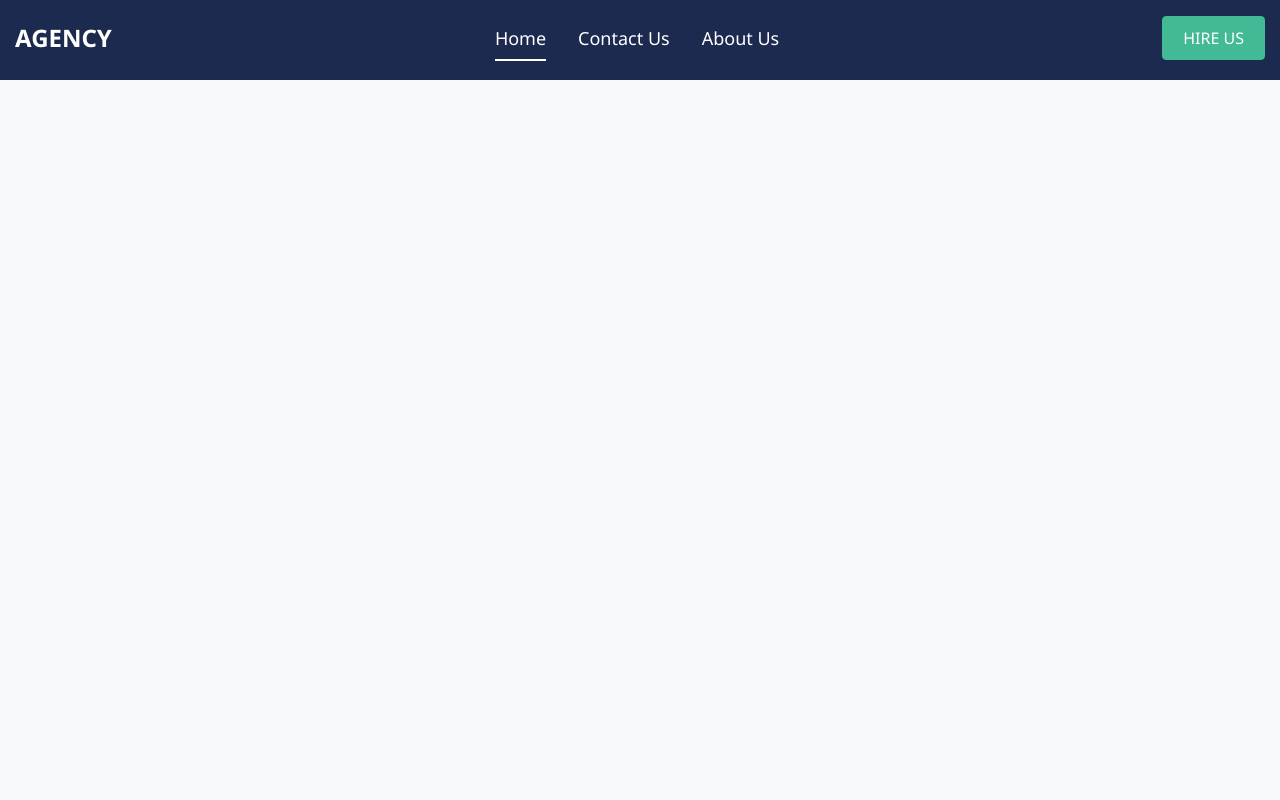
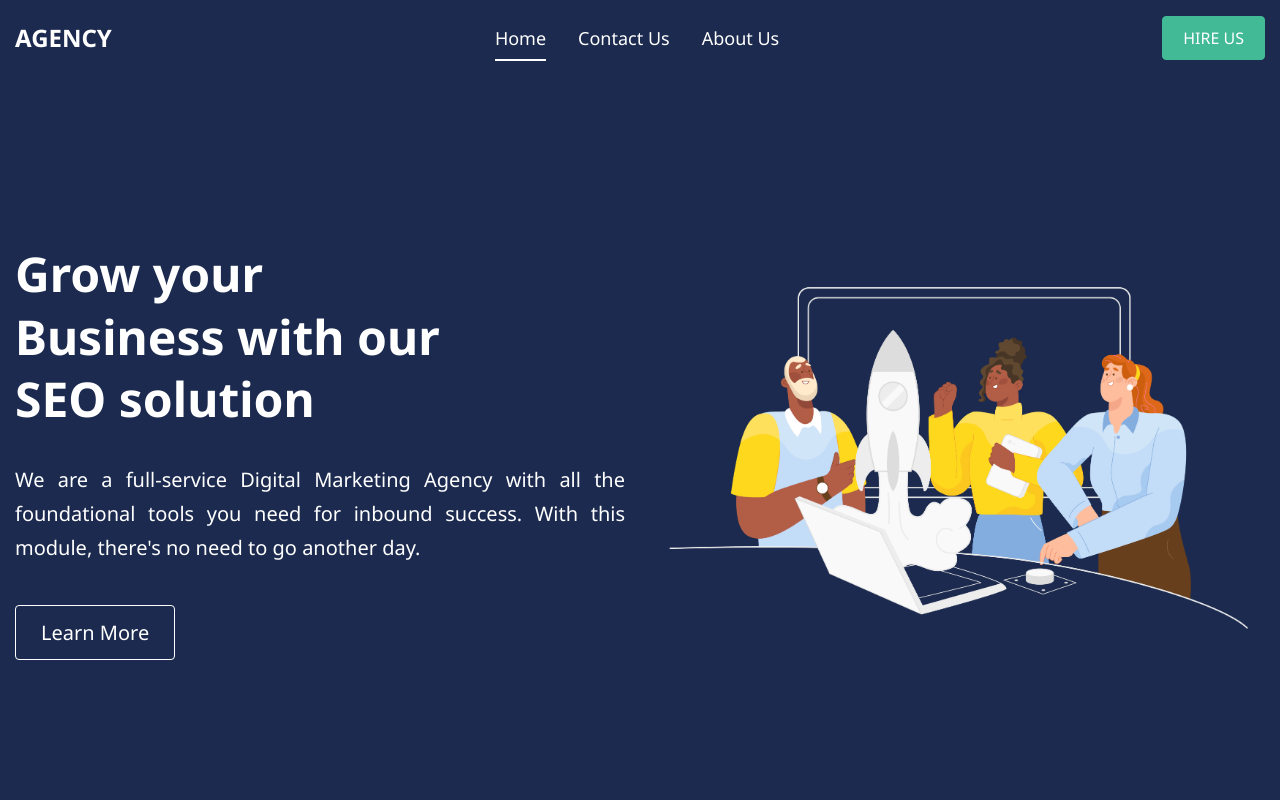
Before and after one commit to arman-borkhani/agency, a Vue app: page / in a window 1280 px wide. Shown: the top 800 px of the page. Built offline with nearby package versions, Linux system fonts and the light colour scheme.

Commit message:
Add hero section

```diff
--- a/src/App.vue
+++ b/src/App.vue
@@ -1,14 +1,17 @@
 <template>
   <the-header></the-header>
+  <hero-section></hero-section>
 </template>
 
 <script>
 import TheHeader from './components/TheHeader';
+import HeroSection from './pages/home/HeroSection';
 
 export default {
   name: 'App',
   components: {
-    TheHeader
+    TheHeader,
+    HeroSection
   }
 }
 </script>
--- /dev/null
+++ b/src/pages/home/HeroSection.vue
@@ -0,0 +1,98 @@
+<template>
+  <section class="hero-sec">
+    <div class="hero-sec__inner">
+      <base-container>
+        <div class="row">
+          <div class="col--12 col--lg-6">
+            <div class="hero-sec__content">
+              <h1 class="hero-sec__title">
+                Grow your
+                Business with our
+                SEO solution
+              </h1>
+              <p class="hero-sec__desc">
+                We are a full-service Digital Marketing Agency with all
+                the foundational tools you need for inbound success.
+                With this module, there's no need to go another day.
+              </p>
+              <base-button link href="#" class="btn btn--outline-white btn--large">
+                Learn More
+              </base-button>
+            </div>
+          </div>
+          <div class="col--12 col--lg-6">
+            <img class="d-none d-lg-block" src="../../assets/hero.png" alt="people working">
+          </div>
+        </div>
+      </base-container>
+    </div>
+  </section>
+</template>
+
+<style scoped>
+.hero-sec {
+  padding-top: 4rem;
+  color: var(--white);
+  position: relative;
+  margin-bottom: 1rem;
+}
+
+.hero-sec__inner {
+  padding-top: 2rem;
+  padding-bottom: 2rem;
+  background-color: var(--primary);
+}
+
+.hero-sec::after {
+  content: "";
+  display: block;
+  height: 8rem;
+  background: url('../../assets/curve-blue.svg') bottom/cover no-repeat;
+}
+
+.hero-sec__content {
+  text-align: center;
+}
+
+.hero-sec__title {
+  font-size: 2.5rem;
+  line-height: 130%;
+}
+
+.hero-sec__desc {
+  font-size: 1.25rem;
+  line-height: 170%;
+  margin-bottom: 2.5rem;
+}
+
+@media screen and (min-width: 992px) {
+  .hero-sec {
+    padding-top: 5rem;
+    margin-bottom: 2rem;
+  }
+
+  .hero-sec__inner {
+    display: flex;
+    align-items: center;
+    min-height: calc(100vh - 5rem);
+  }
+
+  .hero-sec__content {
+    text-align: left;
+  }
+
+  .hero-sec__title {
+    font-size: 3rem;
+    line-height: 130%;
+    max-width: 29rem;
+  }
+
+  .hero-sec__desc {
+    text-align: justify;
+  }
+
+  .hero-sec::after {
+    height: 13rem;
+  }
+}
+</style>
--- a/src/styles/global.css
+++ b/src/styles/global.css
@@ -50,3 +50,34 @@ h6 {
     display: inline-block !important;
   }
 }
+
+@media screen and (min-width: 992px) {
+  .d-lg-block {
+    display: block !important;
+  }
+}
+
+/* ========== Grid ========== */
+
+.row {
+  display: flex;
+  flex-wrap: wrap;
+  margin-right: -15px;
+  margin-left: -15px;
+}
+
+.row [class^="col-"] {
+  padding-right: 15px;
+  padding-left: 15px;
+}
+
+.col--12 {
+  flex: 0 0 100%;
+  max-width: 100%;
+}
+
+@media screen and (min-width: 992px) {
+  .col--lg-6 {
+    flex: 0 0 50%;
+  }
+}
```
Also changed, not shown: src/assets/curve-blue.svg (added), src/assets/hero.png (added).
